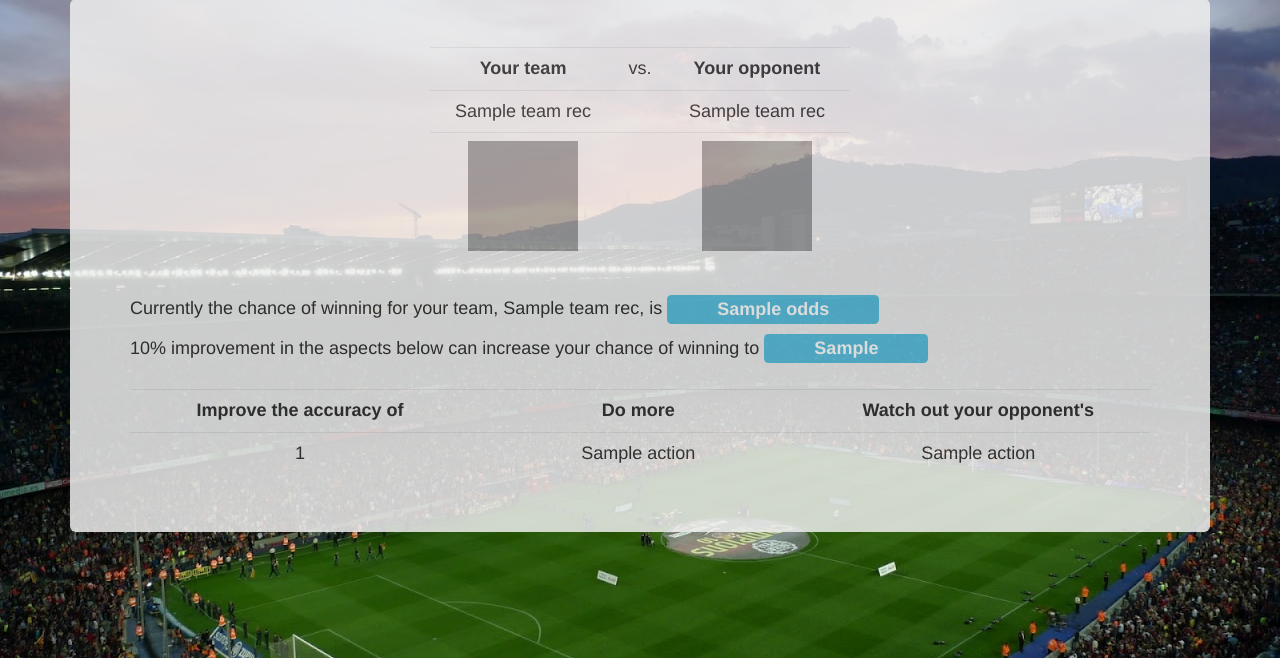
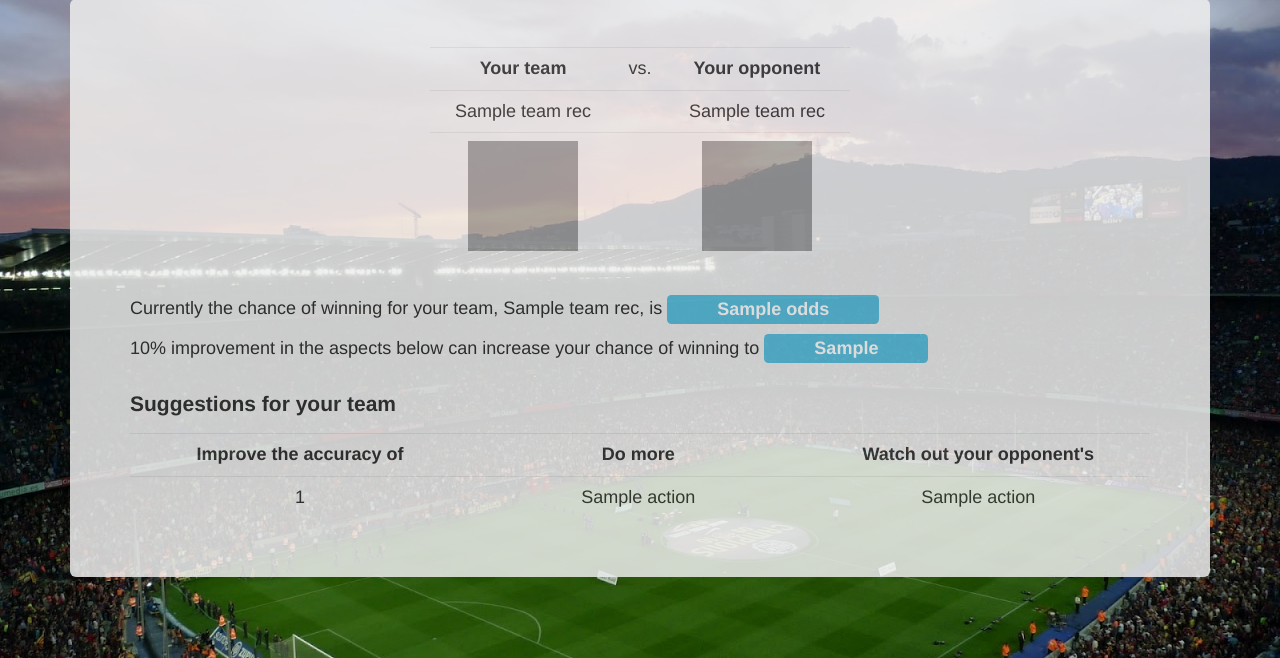
Before and after one commit to yuwei2341/NextMatch, a Flask app: template app/templates/output.html in a window 1280 px wide. Shown: the part 63-721 px from the top of the page. Run offline with Flask 2, Linux system fonts and the light colour scheme; the template is opened without the code that fills it: most values are stand-ins (such as "Sample title", 1, 10 or a date in 2020); parts of the project's set-up code (start-up, migrations or seed data) failed here and were passed over; some libraries are stand-ins or nearby versions; grey boxes are pictures that could not be loaded.

Commit message:
My Original website with both improvement and wording for suggestions

```diff
--- a/app/templates/output.html
+++ b/app/templates/output.html
@@ -24,6 +24,7 @@
 		{% endif %}
 		</h5>
 		<h5 class="h5High">
+		<p class="lead lead2">Suggestions for your team</p>
 
 		<table class="table table-hover">
 			<tr><th class="tdText">Improve the accuracy of</th><th class="tdText">Do more</th><th class="tdText">Watch out your opponent's</th></tr>
```
Also changed, not shown: 1 other file.
